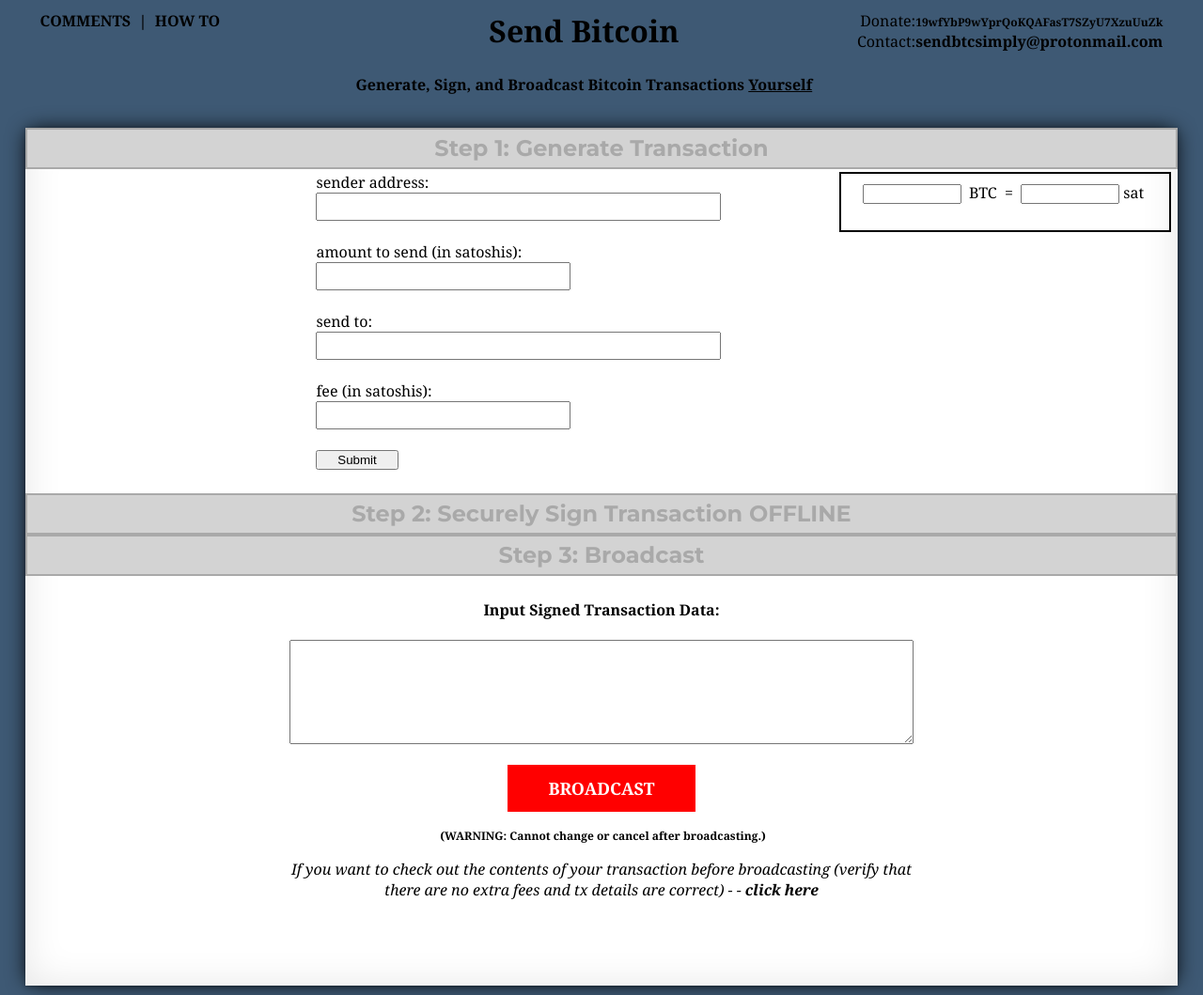
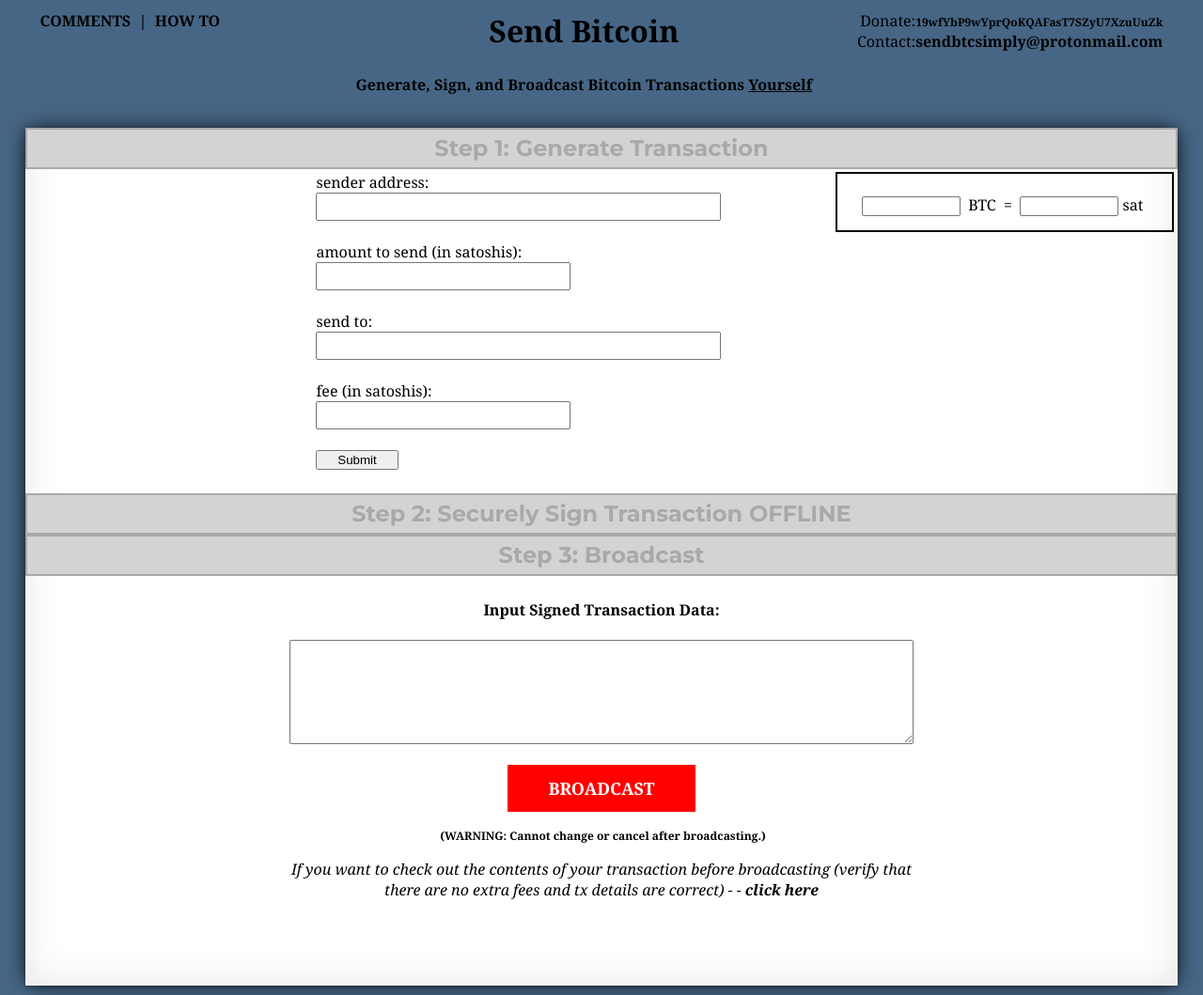
Before and after one commit to kassandraoftroy/sendBTCsimply, a Django app: page / in a window 1280 px wide. Shown: the whole page at 94% size. Run offline with Django 3.2, Linux system fonts and the light colour scheme; some libraries are stand-ins or nearby versions.

Commit message:
more styling

```diff
--- a/sendbtc/templates/send.html
+++ b/sendbtc/templates/send.html
@@ -66,7 +66,7 @@
 	</style>
 </head>
 
-<body style='text-align:center;font-family:georgia;background-color:#3e5974;'>
+<body style='text-align:center;font-family:georgia;background-color:#476685;'>
 
 	<table width= '95%' align='center'>
 		<tr style='text-align: center;'>
@@ -116,8 +116,8 @@
 					</p>
 				</td>
 				<td style='text-align:center;width:30%;vertical-align:top;'>
-					<div style='height:60px;width:96%;border: 2px solid black;margin-left:auto; margin-right:4px'><span style='line-height: 40px;vertical-align: middle; text-align: center;'>
-						<input type="text" name="" id='conversion3' size='10' style='text-align: center; line-height: 15px;'> &nbsp;BTC&nbsp;&nbsp;=&nbsp;&nbsp;<input type="text" name="" id='conversion4' size='10' style='text-align: center; line-height: 15px;'> sat&nbsp;</span>
+					<div style='height:60px;width:98%;border: 2px solid black;margin-left:2px; margin-right:4px'><br>
+						<input type="text" name="" id='conversion3' size='10' style='text-align: center; line-height: 15px;'> &nbsp;BTC&nbsp;&nbsp;=&nbsp;&nbsp;<input type="text" name="" id='conversion4' size='10' style='text-align: center; line-height: 15px;'> sat&nbsp;
 					</div>
 				</td>
 			</tr>
```
